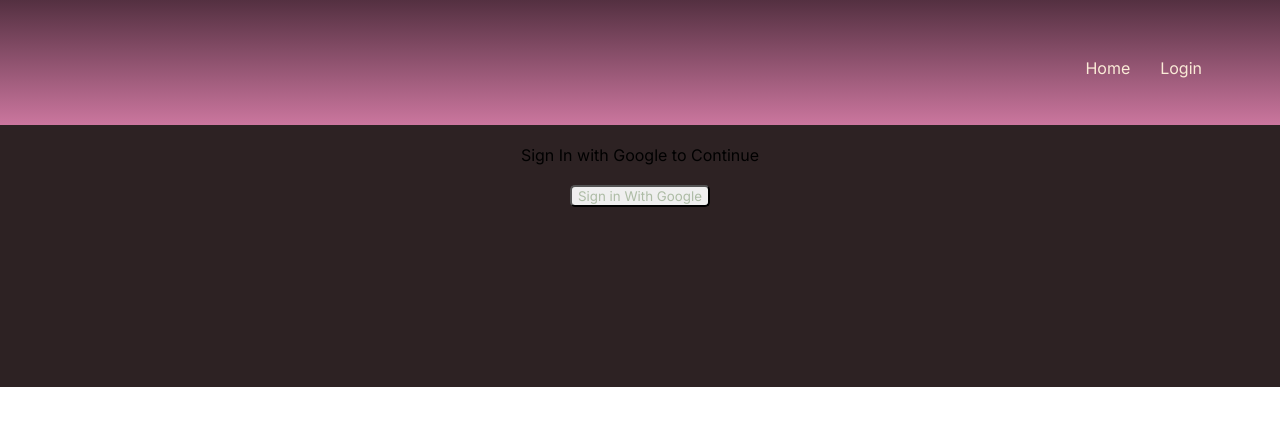
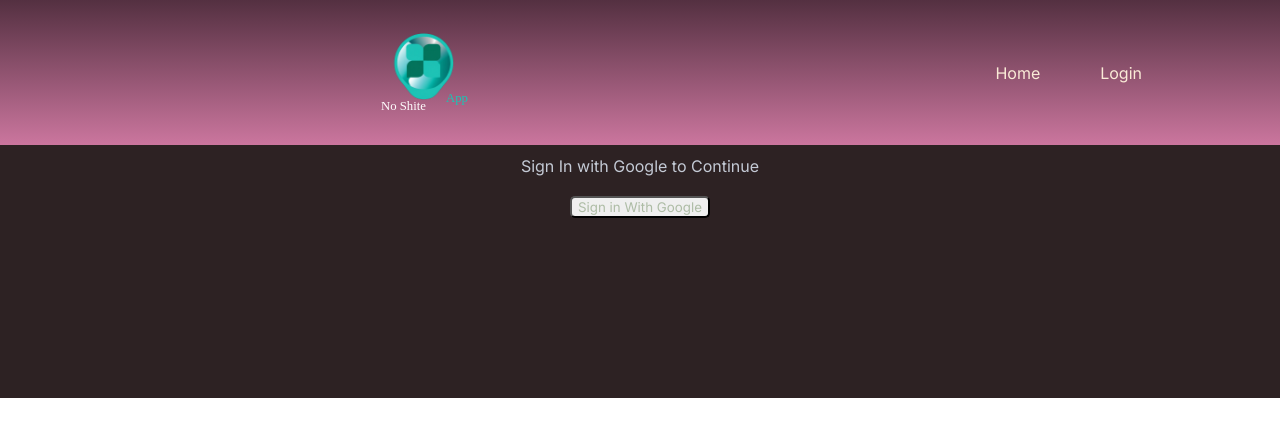
Before and after one commit to slaffsla/social-app, a React (Create React App) app: page /login in a window 1280 px wide. Shown: the top 436 px of the page. Built offline with nearby package versions, Linux system fonts and the light colour scheme; no server answers.

Commit message:
css mostly

```diff
--- a/src/App.css
+++ b/src/App.css
@@ -23,6 +23,31 @@
     animation: App-logo-spin infinite 3s alternate;
   }
 }
+@keyframes App-logo-spin {
+  from {
+    transform: rotate(-25deg);
+  }
+  to {
+    transform: rotate(25deg);
+  }
+}
+
+@media (prefers-reduced-motion: no-preference) {
+  .post {
+    animation: post-slide ease-in-out 0.4s alternate;
+  }
+}
+
+@keyframes post-slide {
+  from {
+    transform: scaleX(20%);
+  }
+  to {
+    transform: scaleX(120%);
+
+  }
+}
+
 .navbar .links {
   text-align: center;
   padding: 8px;
@@ -34,9 +59,13 @@
   display: flex;
   flex-direction: row;
   justify-content: flex-end;
-  padding: 20px;
+  padding: 30px;
   height: 85px;
-  margin-bottom: 20px;
+  margin-bottom: 11px;
+}
+.logo {
+  justify-content: left;
+  padding-right: 40%;
 }
 
 .links {
@@ -48,6 +77,9 @@
 .links a {
   color: antiquewhite;
   text-decoration: none;
+  display: flex;
+  align-items: center;
+  margin-right: 30px;
 }
 
 .links a:hover {
@@ -56,6 +88,10 @@
 }
 .user {
 color: #ADBCA5;
+margin: 20px 10px;
+display: flex;
+justify-content: center;
+align-items: center;
 }
 
 .img {
@@ -89,45 +125,52 @@ color: #ADBCA5;
 {
   border-radius: 5px;
   color: #ADBCA5;
-  margin: 10px;
+  margin: 15px;
+  margin-left: 16px;
   padding: 6px;
+  min-width: 80px;
 }
 
 
 .text {
-padding: 22px;
+padding: 2px;
+margin: 80px;
 color: #ADBCA5;
 
+}
+
+.body {
+  margin: 20px;
+}
+
+.post {
+  border: 1px solid rgb(136, 134, 134);
+  border-radius: 35px;
+  margin: 30px 100px;
+  color: #b1b9c8;
+  background-color: #a76f77;
+  display: flex;
+  flex-direction: column;
+  justify-content: center;
+  align-items: center;
 }
 
 .footer {
   font-size: small;
   color: #3c4139;
+  display: flex;
+  flex-direction: row;
+  padding: 18px;
+  gap: 47px;
 }
 
-@keyframes App-logo-spin {
-  from {
-    transform: rotate(-25deg);
-  }
-  to {
-    transform: rotate(25deg);
-  }
-}
-
-.post{
-  border: 1px solid rgb(136, 134, 134);
-  border-radius: 35px;
-  margin: 30px 100px;
-  color: #b1b9c8;
-  background-color: #a76f77
-}
 input, textarea {
   padding: 8px 10px;
   margin: 3px 8px 16px 8px;
   background-color: #a8acb4;
   border: 0px transparent;
   border-radius: 5px;
-  color: #ADBCA5;
+  color: #343831;
   font-size: 1rem;
   z-index: 1;
   font-family: inter, nunito, sans-serif;
@@ -143,6 +186,10 @@ form {
   backdrop-filter: blur(5px);
 }
 
+.signin {
+  color: #c4cad5;
+}
+
 .title {
   margin-top: 19px;
 }
--- a/src/components/navbar.tsx
+++ b/src/components/navbar.tsx
@@ -2,6 +2,7 @@ import { Link } from "react-router-dom"
 import { auth } from "../config/firebase"
 import {useAuthState} from "react-firebase-hooks/auth"
 import {signOut} from "firebase/auth"
+import logo from "./Logo-social.96c.svg"
 export const Navbar = () => {
     const [user] = useAuthState(auth)
     const logOut = async () => {
@@ -10,6 +11,7 @@ export const Navbar = () => {
 
     return (
         <div className="navbar">
+            <img src = {logo} width = "96" height="96" className="logo" alt = "Avatar"/>
             <div className="links">
             <Link to = "/">Home</Link>
             {user ? <Link to = "/createpost">Create Post</Link> :
--- a/src/pages/login.tsx
+++ b/src/pages/login.tsx
@@ -10,7 +10,7 @@ export const Login = () => {
         navigate("/")
     }
     return <div>
-        <p>Sign In with Google to Continue</p>
+        <p className="signin">Sign In with Google to Continue</p>
         <button className="login-button" onClick={signInWithGoogle}>Sign in With Google</button>
         </div>
 }
--- a/src/pages/main/main.tsx
+++ b/src/pages/main/main.tsx
@@ -23,7 +23,7 @@ export const Main = () => {
     useEffect(() => {
         setTimeout(function(){
             getPosts()
-            console.log("usEff")}, 200 )
+            console.log("usEff")}, 20 )
     }, [])
     return (
         <div className="text">
```
Also changed, not shown: src/components/Logo-social.96.png (added), src/components/Logo-social.96c.svg (added). Lines whose indentation alone changed are shown as unchanged.
